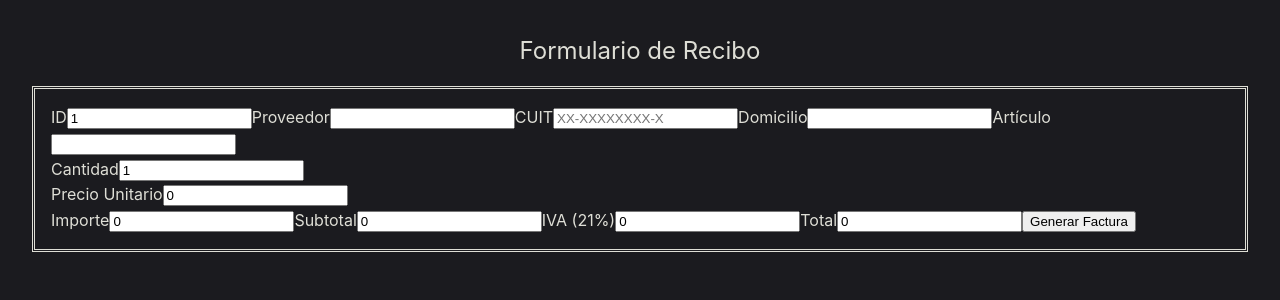
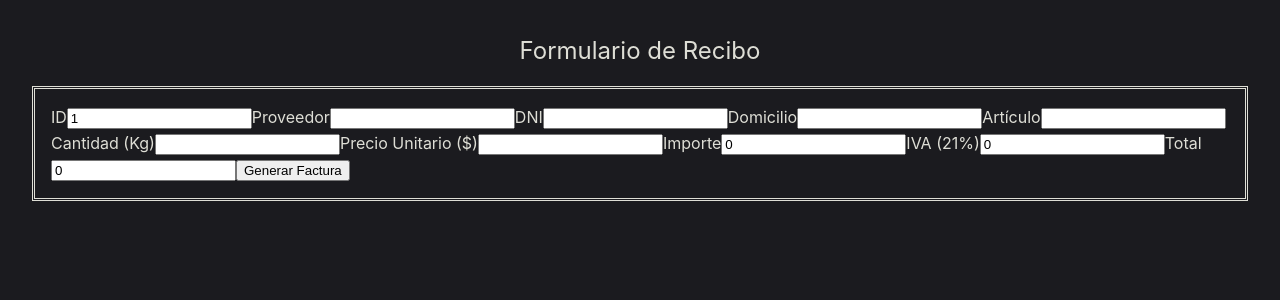
Before and after one commit to RoAragon1977/recibo_app, a React (Vite) app: page / in a window 1280 px wide. Shown: the top 300 px of the page. Built offline with nearby package versions, Linux system fonts and the light colour scheme.

Commit message:
Correcion de errores en el formulario

```diff
--- a/src/renderer/src/components/formulario/formulario.jsx
+++ b/src/renderer/src/components/formulario/formulario.jsx
@@ -3,183 +3,123 @@ import * as Yup from 'yup'
 import { useState } from 'react'
 
 const Formulario = () => {
-  const [idCounter, setIdCounter] = useState(1) // Contador para el ID
+  const [idCounter, setIdCounter] = useState(1)
 
   const formik = useFormik({
     initialValues: {
       id: idCounter,
       proveedor: '',
-      cuit: '',
+      dni: '',
       domicilio: '',
       articulo: '',
-      cantidad: 1,
-      precio_unitario: 0,
-      importe: 0,
-      subtotal: 0,
-      iva: 0,
-      total: 0
+      cantidad: '',
+      precio_unitario: '',
+      importe: 0.0,
+      iva: 0.0,
+      total: 0.0
     },
     validationSchema: Yup.object({
       proveedor: Yup.string().required('El proveedor es obligatorio'),
-      cuit: Yup.string()
-        .matches(/^\d{2}-\d{8}-\d{1}$/, 'Formato inválido (XX-XXXXXXXX-X)')
-        .required('El CUIT es obligatorio'),
+      dni: Yup.string()
+        .matches(/^\d{7,8}$/, 'El DNI debe tener 7 u 8 dígitos')
+        .required('El DNI es obligatorio')
+        .transform((value) => (value.length === 7 ? `0${value}` : value)),
       domicilio: Yup.string().required('El domicilio es obligatorio'),
       articulo: Yup.string().required('El artículo es obligatorio'),
-      cantidad: Yup.number().min(1, 'Debe ser al menos 1').required('Obligatorio'),
+      cantidad: Yup.number().min(0.01, 'Debe ser mayor a 0').required('Obligatorio'),
       precio_unitario: Yup.number().min(0, 'Debe ser un número positivo').required('Obligatorio')
     }),
     onSubmit: (values, { resetForm }) => {
       alert(`Factura generada:\n${JSON.stringify(values, null, 2)}`)
-      setIdCounter((prev) => prev + 1) // Incrementar el ID
-      resetForm({ values: { ...formik.initialValues, id: idCounter + 1 } })
+      setIdCounter((prev) => prev + 1)
+      resetForm({
+        values: {
+          id: idCounter + 1,
+          proveedor: '',
+          dni: '',
+          domicilio: '',
+          articulo: '',
+          cantidad: '',
+          precio_unitario: '',
+          importe: 0.0,
+          iva: 0.0,
+          total: 0.0
+        }
+      })
     }
   })
 
-  // Función para actualizar los cálculos automáticamente
   const calcularTotales = () => {
-    const importe = formik.values.cantidad * formik.values.precio_unitario
-    const subtotal = importe
-    const iva = subtotal * 0.21
-    const total = subtotal + iva
+    const cantidad = parseFloat(formik.values.cantidad) || 0
+    const precioUnitario = parseFloat(formik.values.precio_unitario) || 0
+    const importe = (cantidad * precioUnitario).toFixed(2)
+    const iva = (importe * 0.21).toFixed(2)
+    const total = (parseFloat(importe) + parseFloat(iva)).toFixed(2)
 
-    formik.setValues({ ...formik.values, importe, subtotal, iva, total })
+    formik.setFieldValue('importe', importe)
+    formik.setFieldValue('iva', iva)
+    formik.setFieldValue('total', total)
   }
 
   return (
     <form onSubmit={formik.handleSubmit}>
       <h2 className="titulo">Formulario de Recibo</h2>
+      <div className="contForm">
+        <label>ID</label>
+        <input type="text" value={formik.values.id} readOnly className="input-readonly" />
 
-      <div className="contForm">
-        <label className="block text-sm font-medium text-gray-700">ID</label>
+        <label>Proveedor</label>
+        <input type="text" name="proveedor" {...formik.getFieldProps('proveedor')} />
+        {formik.touched.proveedor && formik.errors.proveedor && <p>{formik.errors.proveedor}</p>}
+
+        <label>DNI</label>
+        <input type="text" name="dni" {...formik.getFieldProps('dni')} />
+        {formik.touched.dni && formik.errors.dni && <p>{formik.errors.dni}</p>}
+
+        <label>Domicilio</label>
+        <input type="text" name="domicilio" {...formik.getFieldProps('domicilio')} />
+        {formik.touched.domicilio && formik.errors.domicilio && <p>{formik.errors.domicilio}</p>}
+
+        <label>Artículo</label>
+        <input type="text" name="articulo" {...formik.getFieldProps('articulo')} />
+        {formik.touched.articulo && formik.errors.articulo && <p>{formik.errors.articulo}</p>}
+
+        <label>Cantidad (Kg)</label>
         <input
           type="text"
-          value={formik.values.id}
-          readOnly
-          className="mt-1 p-2 w-full border rounded bg-gray-100"
+          name="cantidad"
+          inputMode="decimal"
+          pattern="\d+(\.\d{1,2})?"
+          onChange={(e) => {
+            formik.setFieldValue('cantidad', e.target.value)
+            calcularTotales()
+          }}
+          value={formik.values.cantidad}
         />
 
-        <label className="block text-sm font-medium text-gray-700 mt-2">Proveedor</label>
+        <label>Precio Unitario ($)</label>
         <input
           type="text"
-          name="proveedor"
-          onChange={formik.handleChange}
-          onBlur={formik.handleBlur}
-          value={formik.values.proveedor}
-          className="mt-1 p-2 w-full border rounded"
-        />
-        {formik.touched.proveedor && formik.errors.proveedor && (
-          <p className="text-red-500 text-sm">{formik.errors.proveedor}</p>
-        )}
-
-        <label className="block text-sm font-medium text-gray-700 mt-2">CUIT</label>
-        <input
-          type="text"
-          name="cuit"
-          onChange={formik.handleChange}
-          onBlur={formik.handleBlur}
-          value={formik.values.cuit}
-          className="mt-1 p-2 w-full border rounded"
-          placeholder="XX-XXXXXXXX-X"
-        />
-        {formik.touched.cuit && formik.errors.cuit && (
-          <p className="text-red-500 text-sm">{formik.errors.cuit}</p>
-        )}
-
-        <label className="block text-sm font-medium text-gray-700 mt-2">Domicilio</label>
-        <input
-          type="text"
-          name="domicilio"
-          onChange={formik.handleChange}
-          onBlur={formik.handleBlur}
-          value={formik.values.domicilio}
-          className="mt-1 p-2 w-full border rounded"
-        />
-        {formik.touched.domicilio && formik.errors.domicilio && (
-          <p className="text-red-500 text-sm">{formik.errors.domicilio}</p>
-        )}
-
-        <label className="block text-sm font-medium text-gray-700 mt-2">Artículo</label>
-        <input
-          type="text"
-          name="articulo"
-          onChange={formik.handleChange}
-          onBlur={formik.handleBlur}
-          value={formik.values.articulo}
-          className="mt-1 p-2 w-full border rounded"
-        />
-        {formik.touched.articulo && formik.errors.articulo && <p>{formik.errors.articulo}</p>}
-
-        <div className="flex space-x-2 mt-2">
-          <div className="w-1/2">
-            <label className="block text-sm font-medium text-gray-700">Cantidad</label>
-            <input
-              type="number"
-              name="cantidad"
-              onChange={(e) => {
-                formik.handleChange(e)
-                calcularTotales()
-              }}
-              onBlur={formik.handleBlur}
-              value={formik.values.cantidad}
-              className="mt-1 p-2 w-full border rounded"
-            />
-          </div>
-
-          <div className="w-1/2">
-            <label className="block text-sm font-medium text-gray-700">Precio Unitario</label>
-            <input
-              type="number"
-              name="precio_unitario"
-              onChange={(e) => {
-                formik.handleChange(e)
-                calcularTotales()
-              }}
-              onBlur={formik.handleBlur}
-              value={formik.values.precio_unitario}
-              className="mt-1 p-2 w-full border rounded"
-            />
-          </div>
-        </div>
-
-        <label className="block text-sm font-medium text-gray-700 mt-2">Importe</label>
-        <input
-          type="number"
-          value={formik.values.importe}
-          readOnly
-          className="mt-1 p-2 w-full border rounded bg-gray-100"
+          name="precio_unitario"
+          inputMode="decimal"
+          pattern="\d+(\.\d{1,2})?"
+          onChange={(e) => {
+            formik.setFieldValue('precio_unitario', e.target.value)
+            calcularTotales()
+          }}
+          value={formik.values.precio_unitario}
         />
 
-        <label className="block text-sm font-medium text-gray-700 mt-2">Subtotal</label>
-        <input
-          type="number"
-          value={formik.values.subtotal}
-          readOnly
-          className="mt-1 p-2 w-full border rounded bg-gray-100"
-        />
+        <label>Importe</label>
+        <input type="text" value={formik.values.importe} readOnly className="input-readonly" />
 
-        <label className="block text-sm font-medium text-gray-700 mt-2">IVA (21%)</label>
-        <input
-          type="number"
-          value={formik.values.iva}
-          readOnly
-          className="mt-1 p-2 w-full border rounded bg-gray-100"
-        />
+        <label>IVA (21%)</label>
+        <input type="text" value={formik.values.iva} readOnly className="input-readonly" />
 
-        <label className="block text-sm font-medium text-gray-700 mt-2">Total</label>
-        <input
-          type="number"
-          value={formik.values.total}
-          readOnly
-          className="mt-1 p-2 w-full border rounded bg-gray-100"
-        />
+        <label>Total</label>
+        <input type="text" value={formik.values.total} readOnly className="input-readonly" />
 
-        <button
-          type="submit"
-          className="mt-4 px-4 py-2 bg-blue-600 text-white rounded hover:bg-blue-700"
-        >
-          Generar Factura
-        </button>
+        <button type="submit">Generar Factura</button>
       </div>
     </form>
   )
```
Also changed, not shown: src/main/crud.js (added, +79 -0 lines), src/main/database.js (added, +22 -0 lines), 1 other file (tests, documents, lock files or other folders).
